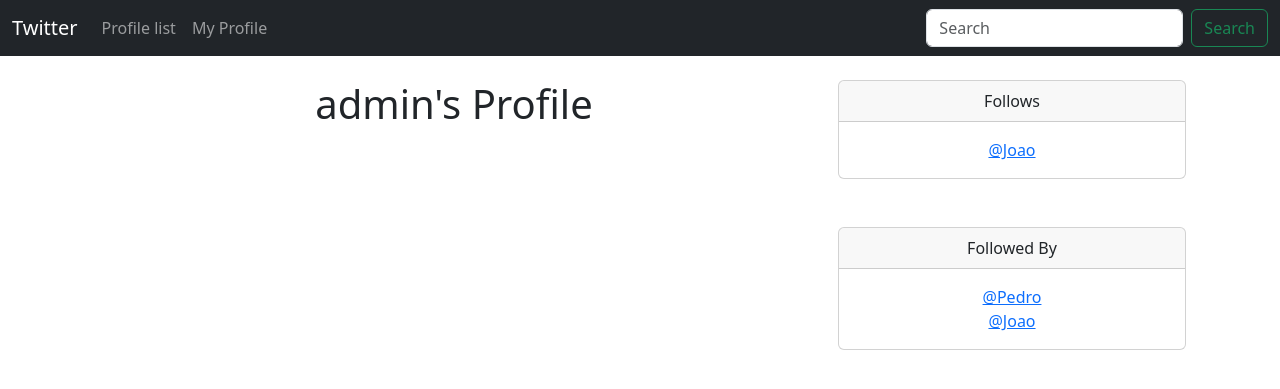
After one commit to zBrunoBessa/twitter, a Django app: page /profile/1 in a window 1280 px wide. The commit adds this page. Shown: the top 389 px of the page. Run offline with Django 5.2, Linux system fonts and the light colour scheme; a user stored in the database is signed in; data comes from the database, SQL or seed files in the repository; both versions use the stored data as it was after the commit.

Commit message:
feat: profile page with followers

```diff
--- a/twitter/templates/navbar.html
+++ b/twitter/templates/navbar.html
@@ -9,6 +9,11 @@
           <li class="nav-item">
             <a class="nav-link" href="{% url 'profile_list' %}">Profile list</a>
           </li>
+          {% if user.is_authenticated %}
+          <li class="nav-item">
+            <a class="nav-link" href="{% url 'profile' request.user.id %}">My Profile</a>
+          </li>
+          {% endif %}
         </ul>
         <form class="d-flex" role="search">
           <input class="form-control me-2" type="search" placeholder="Search" aria-label="Search">
--- /dev/null
+++ b/twitter/templates/profile.html
@@ -0,0 +1,44 @@
+{% extends 'base.html' %}
+
+{% block content %}
+
+{% if profile %}
+
+    <div class="container text-center">
+        <div class="row">
+            <div class="col-8">
+                <h1>{{profile.user.username }}'s Profile</h1>
+            </div>
+            <div class="col-4">
+                <div class="card">
+                    <div class="card-header">
+                      Follows
+                    </div>
+                    <div class="card-body">
+                      <p class="card-text">{% for following in profile.follows.all %}
+                        <a href="{% url 'profile' following.user.id %}"> @{{ following }}</a> <br/>
+
+                    {% endfor %}</p>
+                    </div>
+                  </div>
+
+                <br /><br/>
+
+                <div class="card">
+                    <div class="card-header">
+                      Followed By
+                    </div>
+                    <div class="card-body">
+                      <p class="card-text">{% for following in profile.followed_by.all %}
+                        <a href="{% url 'profile' following.user.id %}"> @{{ following }}</a> <br/>
+                    {% endfor %}</p>
+                    </div>
+                  </div>
+
+
+            </div>
+        </div>
+    </div>
+
+{% endif %}
+{% endblock %}
--- a/twitter/templates/profile_list.html
+++ b/twitter/templates/profile_list.html
@@ -16,7 +16,7 @@
           <div class="col-md-8">
             <div class="card-body">
               <h5 class="card-title">{{ profile.user.username }}</h5>
-              <p class="card-text">@{{ profile.user.username | lower }}</p><br/><br/>
+              <p class="card-text"><a href="{% url 'profile' profile.user.id %}">@{{ profile.user.username | lower }}</a></p><br/><br/>
               <p class="card-text"><small class="text-body-secondary">Last Updated: {{ profile.date_modified }}</small></p>
             </div>
           </div>
--- a/twitter/urls.py
+++ b/twitter/urls.py
@@ -5,4 +5,5 @@ from . import views
 urlpatterns = [
     path('', views.home, name="home"),
     path('profile_list/', views.profile_list, name='profile_list'),
+    path('profile/<int:pk>', views.profile, name='profile'),
 ]
--- a/twitter/views.py
+++ b/twitter/views.py
@@ -13,3 +13,11 @@ def profile_list(request):
     else:
         messages.success(request, ("You Must Be Logged In To View This Page..."))
         return redirect('home')
+
+def profile(request, pk):
+    if request.user.is_authenticated:
+        profile = Profile.objects.get(user_id=pk)
+        return render(request, "profile.html", {"profile":profile})
+    else:
+        messages.success(request, ("You Must Be Logged In To View This Page..."))
+        return redirect('home')
```
Also changed, not shown: db.sqlite3.
